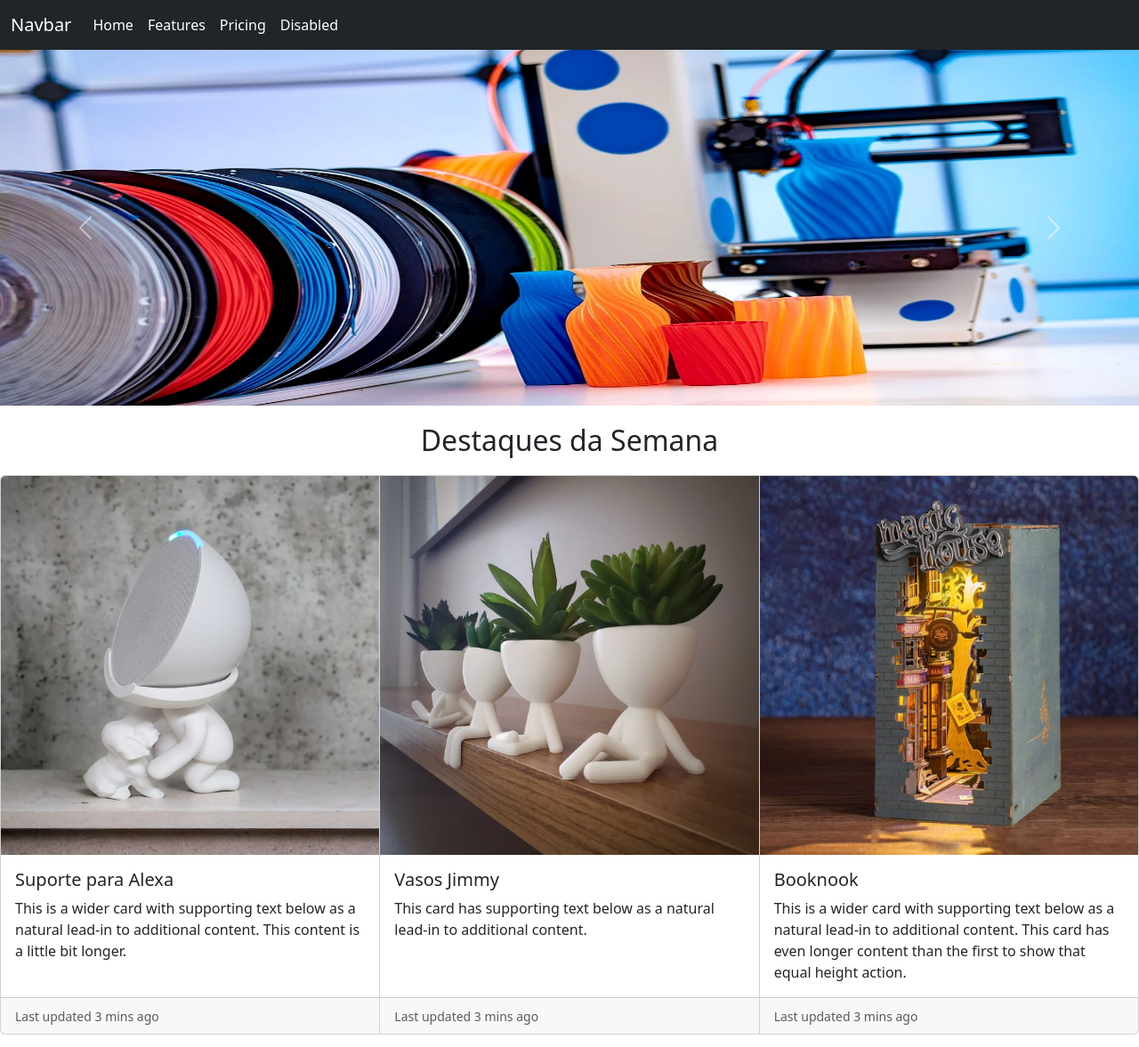
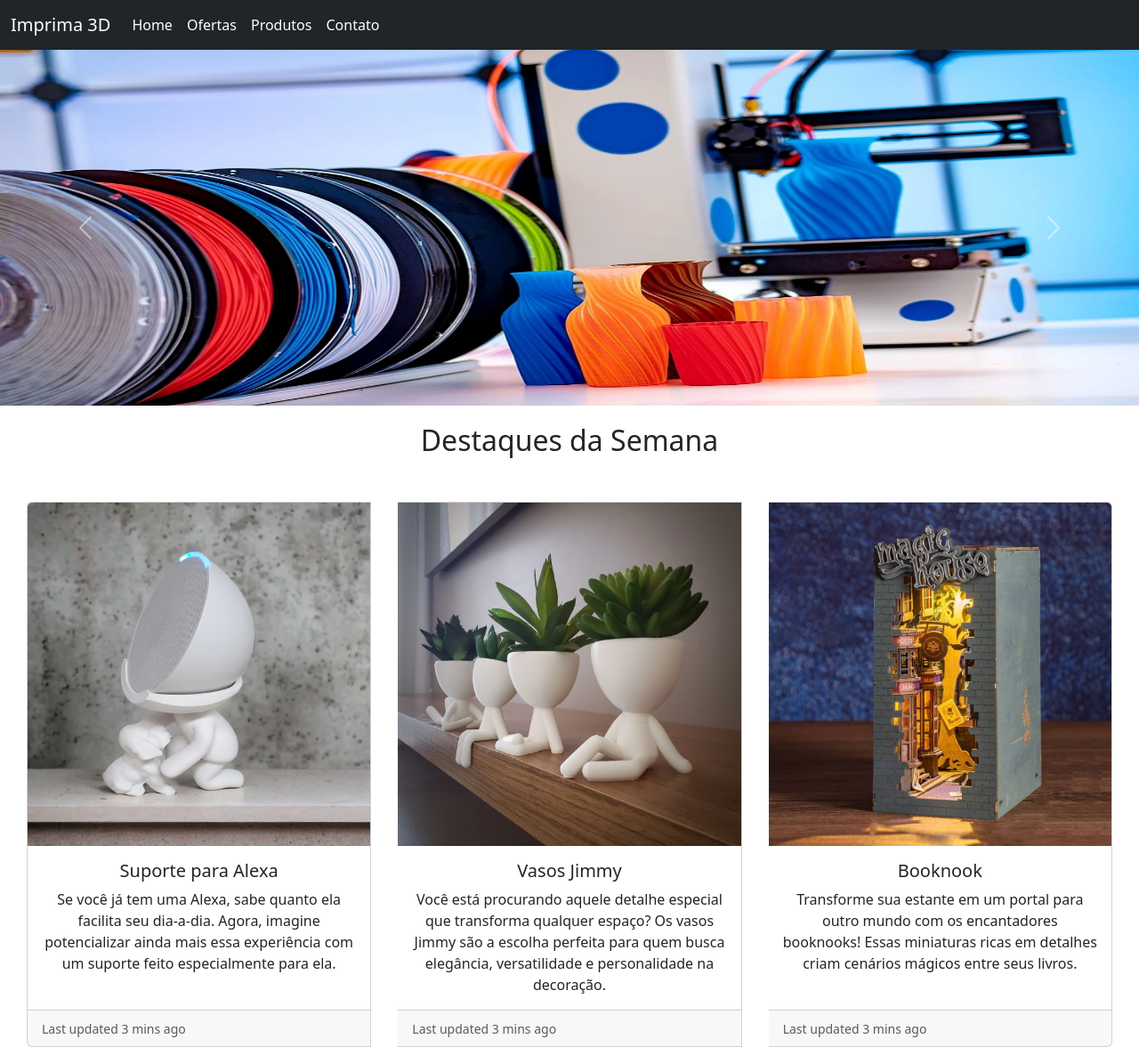
Before and after one commit to rodrigonogueira480/prova_html_css, a plain HTML site: page index.html in a window 1280 px wide. Shown: the whole page at 89% size. Drawn offline with nearby package versions, Linux system fonts and the light colour scheme.

Commit message:
Conclusão das imagens e textos dos cards e alteração dos títulos da navbar

```diff
--- a/index.html
+++ b/index.html
@@ -12,7 +12,7 @@
     <!-- Navbar -->
     <nav class="navbar navbar-expand-lg bg-dark">
         <div class="container-fluid">
-          <a class="navbar-brand" href="#">Navbar</a>
+          <a class="navbar-brand" href="#">Imprima 3D</a>
           <button class="navbar-toggler" type="button" data-bs-toggle="collapse" data-bs-target="#navbarNav" aria-controls="navbarNav" aria-expanded="false" aria-label="Toggle navigation">
             <span class="navbar-toggler-icon"></span>
           </button>
@@ -22,13 +22,13 @@
                 <a class="nav-link" aria-current="page" href="#">Home</a>
               </li>
               <li class="nav-item">
-                <a class="nav-link" href="#">Features</a>
+                <a class="nav-link" href="#">Ofertas</a>
               </li>
               <li class="nav-item">
-                <a class="nav-link" href="#">Pricing</a>
+                <a class="nav-link" href="#">Produtos</a>
               </li>
               <li class="nav-item">
-                <a class="nav-link" aria-disabled="true">Disabled</a>
+                <a class="nav-link" aria-disabled="true">Contato</a>
               </li>
             </ul>
           </div>
@@ -67,7 +67,7 @@
               <img src="assets/suporte-decorativo-alexa-echo-pop-diversos-personagens-alexa-echodot-dot4-dot3.webp" class="card-img-top" alt="...">
               <div class="card-body">
                 <h5 class="card-title">Suporte para Alexa</h5>
-                <p class="card-text">This is a wider card with supporting text below as a natural lead-in to additional content. This content is a little bit longer.</p>
+                <p class="card-text">Se você já tem uma Alexa, sabe quanto ela facilita seu dia-a-dia. Agora, imagine potencializar ainda mais essa experiência com um suporte feito especialmente para ela.</p>
               </div>
               <div class="card-footer">
                 <small class="text-body-secondary">Last updated 3 mins ago</small>
@@ -77,7 +77,7 @@
               <img src="assets/vaso-jimmy-impressao-3d-enfeite.webp" class="card-img-top" alt="...">
               <div class="card-body">
                 <h5 class="card-title">Vasos Jimmy</h5>
-                <p class="card-text">This card has supporting text below as a natural lead-in to additional content.</p>
+                <p class="card-text">Você está procurando aquele detalhe especial que transforma qualquer espaço? Os vasos Jimmy são a escolha perfeita para quem busca elegância, versatilidade e personalidade na decoração.</p>
               </div>
               <div class="card-footer">
                 <small class="text-body-secondary">Last updated 3 mins ago</small>
@@ -87,7 +87,7 @@
               <img src="assets/81K9FEx6XJL._AC_UF894,1000_QL80_.jpg" class="card-img-top" alt="...">
               <div class="card-body">
                 <h5 class="card-title">Booknook</h5>
-                <p class="card-text">This is a wider card with supporting text below as a natural lead-in to additional content. This card has even longer content than the first to show that equal height action.</p>
+                <p class="card-text">Transforme sua estante em um portal para outro mundo com os encantadores booknooks! Essas miniaturas ricas em detalhes criam cenários mágicos entre seus livros.</p>
               </div>
               <div class="card-footer">
                 <small class="text-body-secondary">Last updated 3 mins ago</small>
--- a/style.css
+++ b/style.css
@@ -8,3 +8,12 @@ h2 {
     margin: 20px 0;
     text-align: center;
 }
+.card-title {
+    text-align: center;
+}
+.card {
+    margin: 30px;
+}
+.card-text {
+    text-align: center;
+}
```
